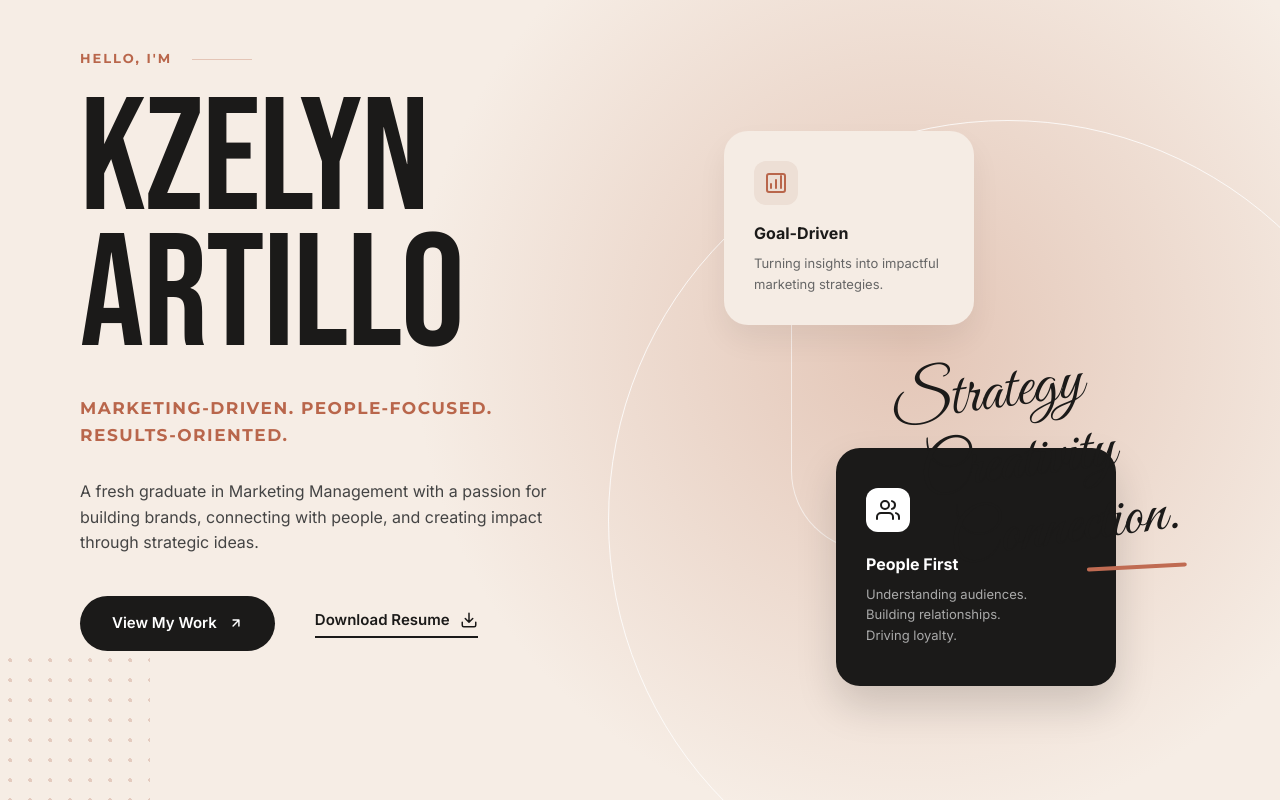
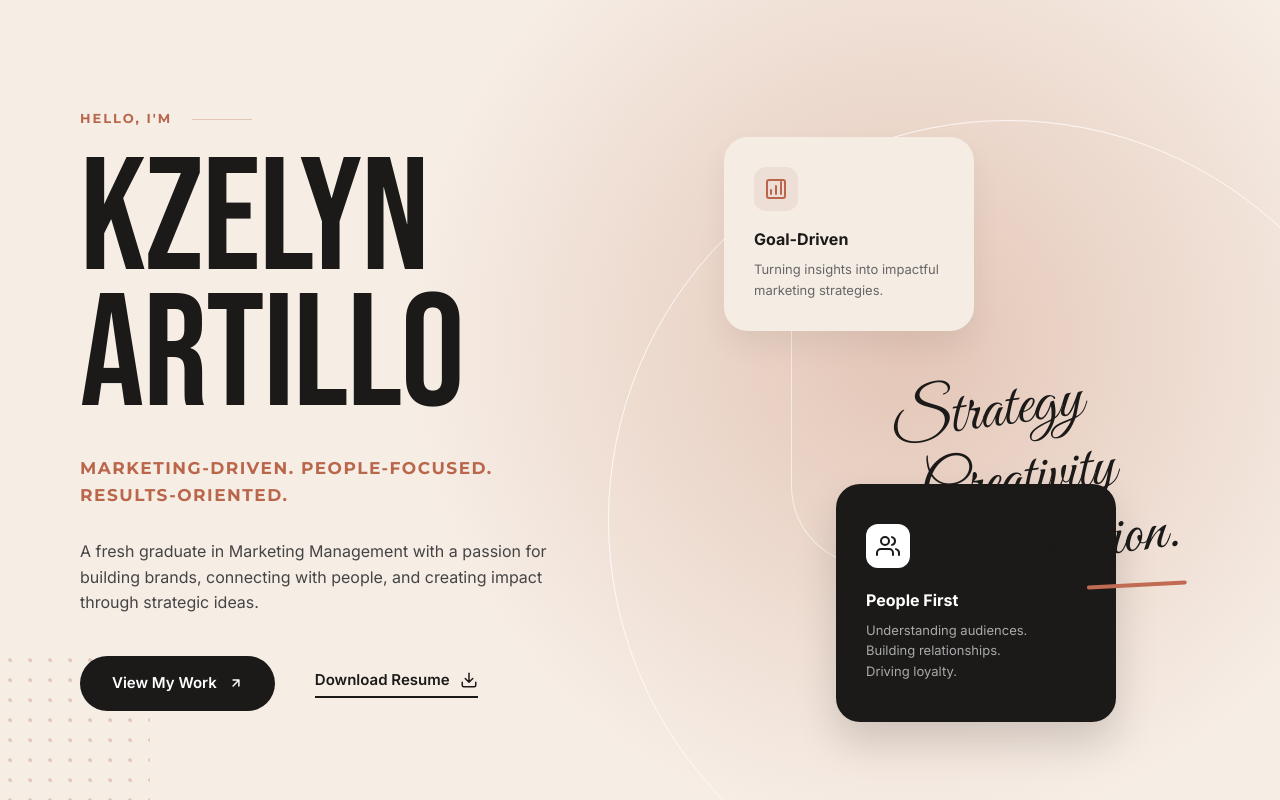
Before and after one commit to vardzz/kzelyn.me, a Next.js app: page / in a window 1280 px wide. Built offline with nearby package versions, Linux system fonts and the light colour scheme.

Commit message:
feat: implement responsive Hero section component

```diff
--- a/src/components/Hero.tsx
+++ b/src/components/Hero.tsx
@@ -1,6 +1,6 @@
 export function Hero() {
   return (
-    <section className="flex flex-col lg:flex-row w-full lg:w-screen shrink-0 lg:h-screen pt-10 lg:pt-5 pb-10 px-6 lg:px-20 z-10 relative overflow-hidden lg:overflow-visible">
+    <section className="flex flex-col lg:flex-row w-full lg:w-screen shrink-0 lg:h-screen pt-10 lg:pt-5 px-6 lg:px-20 z-10 relative overflow-hidden lg:overflow-visible">
 
       <div className="flex flex-col lg:flex-row w-full flex-1">
         {/* Left Column (Text & Skills) */}
@@ -21,7 +21,7 @@ export function Hero() {
             A fresh graduate in Marketing Management with a passion for building brands, connecting with people, and creating impact through strategic ideas.
           </p>
 
-          <div className="flex flex-col lg:flex-row items-start lg:items-center gap-6 lg:gap-10 mb-16 lg:mb-20 w-full lg:w-auto">
+          <div className="flex flex-col lg:flex-row items-start lg:items-center gap-6 lg:gap-10 w-full lg:w-auto">
             <button className="bg-primary-dark text-white py-4 px-8 rounded-full font-inter font-semibold text-[15px] flex items-center justify-center gap-3 cursor-pointer border-none transition-all hover:-translate-y-0.5 hover:bg-[#333] w-[200px] lg:w-auto">
               View My Work
               <svg width="14" height="14" viewBox="0 0 24 24" fill="none" stroke="currentColor" strokeWidth="2.5" strokeLinecap="round" strokeLinejoin="round">
```
